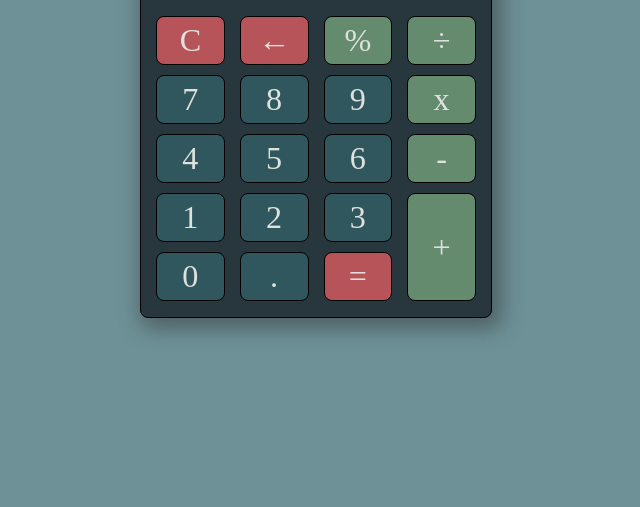
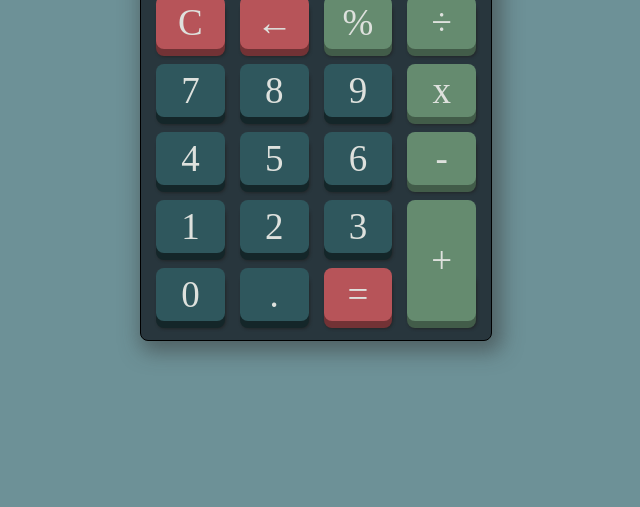
Before and after one commit to saj404/calculator, a plain HTML site: page index.html in a window 1280 px wide. Shown: the part 293-800 px from the top of the page, without its empty margins (324-964 px from the left). Drawn offline with Linux system fonts and the light colour scheme.

Commit message:
Added a 3d style on buttons and change to clickable button.

```diff
--- a/index.html
+++ b/index.html
@@ -19,25 +19,100 @@
         </div>
 
         <div id="main-body">
+            <div class="button-cntnr">
                 <div class="button-special" id="clear">C</div>
+                <div class="duplicate duplicate-special">s</div>
+            </div>
+            <div class="button-cntnr">
                 <div class="button-special" id="back">←</div>
+                <div class="duplicate duplicate-special">s</div>
+            </div>
+            <div class="button-cntnr">
                 <div class="button-operator" id="modulo">%</div>
+                <div class="duplicate duplicate-operator">s</div>
+            </div>
+            <div class="button-cntnr">
                 <div class="button-operator" id="divide">÷</div>
+                <div class="duplicate duplicate-operator">s</div>
+            </div>
+            <div class="button-cntnr">
                 <div class="button-number" id="seven">7</div>
+                <div class="duplicate duplicate-number">s</div>
+            </div>
+            <div class="button-cntnr">
                 <div class="button-number" id="eight">8</div>
+                <div class="duplicate duplicate-number">s</div>
+            </div>
+            <div class="button-cntnr">
                 <div class="button-number" id="nine">9</div>
+                <div class="duplicate duplicate-number">s</div>
+            </div>
+            <div class="button-cntnr">
                 <div class="button-operator" id="multiply">x</div>
+                <div class="duplicate duplicate-operator">s</div>
+            </div>
+            <div class="button-cntnr">
                 <div class="button-number" id="four">4</div>
+                <div class="duplicate duplicate-number">s</div>
+            </div>
+            <div class="button-cntnr">
                 <div class="button-number" id="five">5</div>
+                <div class="duplicate duplicate-number">s</div>
+            </div>
+            <div class="button-cntnr">
                 <div class="button-number" id="six">6</div>
+                <div class="duplicate duplicate-number">s</div>
+            </div>
+            <div class="button-cntnr">
                 <div class="button-operator" id="subtract">-</div>
+                <div class="duplicate duplicate-operator">s</div>
+            </div>
+            <div class="button-cntnr">
                 <div class="button-number" id="one">1</div>
+                <div class="duplicate duplicate-number">s</div>
+            </div>
+            <div class="button-cntnr">
                 <div class="button-number" id="two">2</div>
+                <div class="duplicate duplicate-number">s</div>
+            </div>
+            <div class="button-cntnr">
                 <div class="button-number" id="three">3</div>
+                <div class="duplicate duplicate-number">s</div>
+            </div>
+            <div class="button-cntnr" id="add-cntnr">
                 <div class="button-operator" id="add">+</div>
+                <div class="duplicate duplicate-operator">s</div>
+            </div>
+            <div class="button-cntnr">
                 <div class="button-number" id="zero">0</div>
+                <div class="duplicate duplicate-number">s</div>
+            </div>
+            <div class="button-cntnr">
                 <div class="button-number" id="decimal">.</div>
+                <div class="duplicate duplicate-number">s</div>
+            </div>
+            <div class="button-cntnr">
                 <div class="button-special" id="equal">=</div>
+                <div class="duplicate duplicate-special">s</div>
+            </div>
+
+
+
+
+
+
+
+
+
+
+
+
+
+
+
+
+
+
         </div>
     </div>
 </body>
--- a/style.css
+++ b/style.css
@@ -22,7 +22,7 @@ body {
 #calculator {
     background-color: #28363D;
     width: 320px;
-    height: 390px;
+    height: 435px;
     padding: 15px;
     border-radius: 8px;
     border: 1px solid black;
@@ -56,17 +56,42 @@ body {
 #main-body {
     display: grid;
     grid-template-columns: 1fr 1fr 1fr 1fr;
-    grid-gap: 10px 15px;
+    grid-gap: 15px 15px;
 }
 
 .button-special, .button-operator, .button-number {
-    border: 1px solid black;
+    position: relative;
     border-radius: 8px;
     text-align: center;
     padding: 5px 0px;
+    z-index: 1;
+    user-select: none;
 }
-.click {
-    transform: scale(.95);
+.button-special:active, .button-operator:active, .button-number:active {
+    transform: translateY(3px);
+}
+.button-cntnr {
+    position: relative;
+
+}
+.duplicate {
+    position: absolute;
+    width: 100%;
+    border-radius: 8px;
+    text-align: center;
+    padding: 5px 0px;
+    user-select: none;
+    transform: translateY(-46px);
+    box-shadow: 1px 1px 3px rgba(32, 32, 32, 0.7);
+}
+.duplicate-special {
+    background-color: #723235;
+}
+.duplicate-operator {
+    background-color: #425c49;
+}
+.duplicate-number {
+    background-color: #142629;
 }
 .button-special {
     background-color: #b75459;
@@ -77,9 +102,13 @@ body {
 .button-number {
     background-color: #2F575D;
 }
-#add {
+#add-cntnr {
     grid-column: 4 / 5;
     grid-row: 4 / 6;
+}
+#add {
+    box-sizing: border-box;
+    height: 100%;
     display: flex;
     justify-content: center;
     align-items: center;
```
Lines whose indentation alone changed are shown as unchanged.
